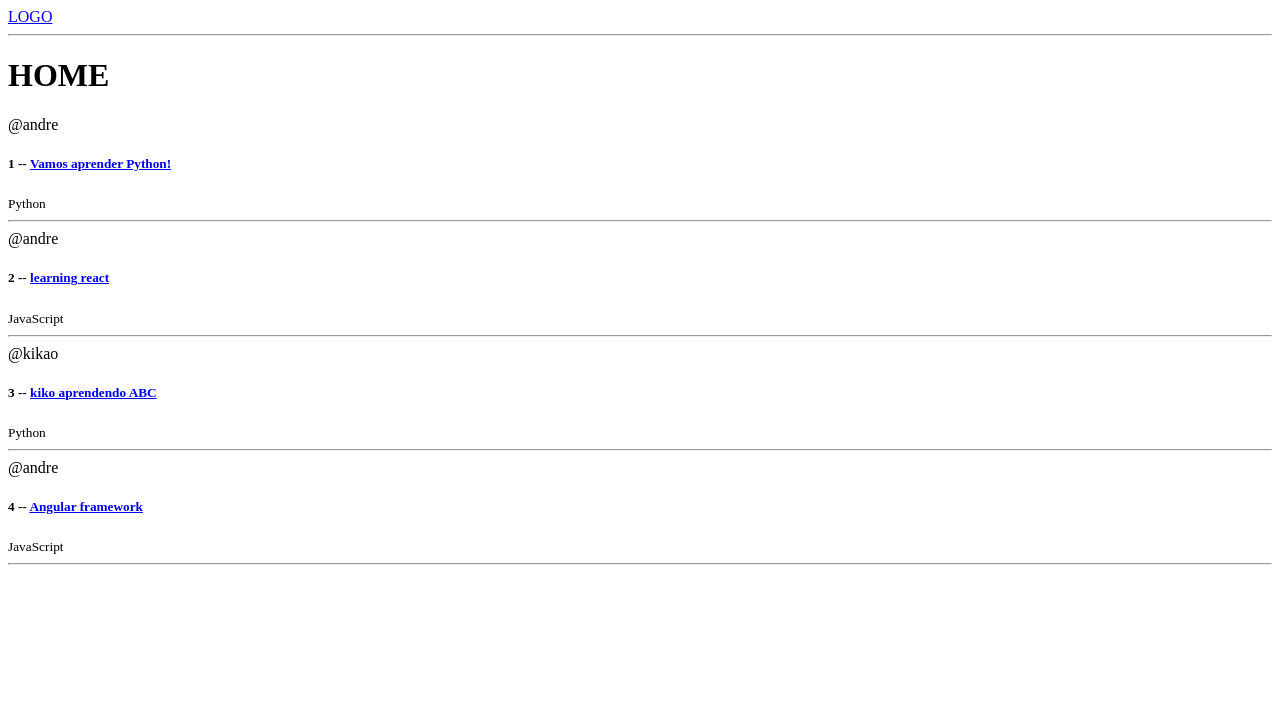
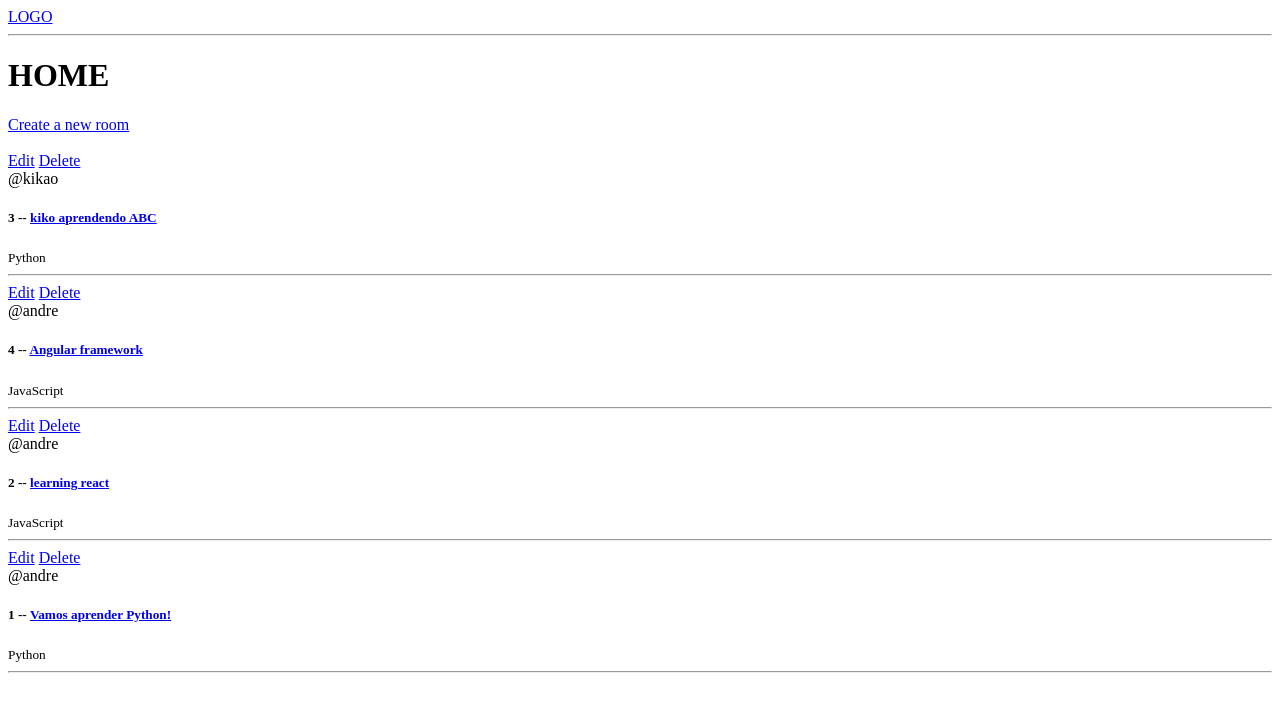
Before and after one commit to andrelzsousa/studybud, a Django app: page / in a window 1280 px wide. Shown: the top 712 px of the page. Run offline with Django 4.2, Linux system fonts and the light colour scheme; data comes from the database, SQL or seed files in the repository; both versions use the stored data as it was after the commit.

Commit message:
CRUD das salas

```diff
--- a/base/models.py
+++ b/base/models.py
@@ -16,6 +16,9 @@ class Room(models.Model):
     updated = models.DateTimeField(auto_now=True)
     created = models.DateField(auto_now_add=True)
 
+    class Meta:
+        ordering = ['-updated', '-created']
+
     def __str__ (self):
         return self.name
 
--- a/base/templates/base/home.html
+++ b/base/templates/base/home.html
@@ -4,12 +4,23 @@
 
 <h1>HOME</h1>
 
-{% for room in rooms %}
-<span>@{{room.host.username}}</span>
-<h5>{{room.id}} -- <a href="{% url 'room' room.id%}">{{room.name}}</a></h5>
-<small>{{room.topic.name}}</small>
+<a href="{% url 'create-room' %}">Create a new room</a>
+<br>
+<br>
 
-<hr>
-{% endfor %}
+<div>
+    {% for room in rooms %}
+    <a href="{% url 'update-room' room.id%}">Edit</a>
+    <a href="{% url 'delete-room' room.id%}">Delete</a>
+    <br>
+    <span>@{{room.host.username}}</span>
+    <h5>{{room.id}} -- <a href="{% url 'room' room.id%}">{{room.name}}</a></h5>
+    <small>{{room.topic.name}}</small>
+    <hr>
+    {% endfor %}
+</div>
+
+
+
 
 {% endblock content%}
--- a/base/urls.py
+++ b/base/urls.py
@@ -4,4 +4,7 @@ from . import views
 urlpatterns = [
     path('', views.home, name="home"),
     path('room/<str:pk>/', views.room, name="room"),
+    path('create-room/', views.createRoom, name="create-room"),
+    path('update-room/<str:pk>/', views.updateRoom, name="update-room"),
+    path('delete-room/<str:pk>/', views.deleteRoom, name="delete-room"),
 ]
--- a/base/views.py
+++ b/base/views.py
@@ -1,5 +1,7 @@
-from django.shortcuts import render
+from multiprocessing import context
+from django.shortcuts import render, redirect
 from .models import Room
+from .forms import RoomForm
 
 '''rooms = [
     {'id': 1, 'name': "Henrique pobre"},
@@ -17,3 +19,37 @@ def room(request, pk):
     room = Room.objects.get(id = pk)
     context = {'room': room}
     return render(request, "base/room.html", context)
+
+def createRoom(request):
+    form = RoomForm()
+
+    if request.method == 'POST':
+        form = RoomForm(request.POST)
+        if form.is_valid():
+            form.save()
+            return redirect('home')
+
+    context = {"form": form}
+    return render(request, "base/room_form.html", context)
+
+def updateRoom(request, pk):
+    room = Room.objects.get(id=pk)
+    form = RoomForm(instance=room)
+
+    if request.method == 'POST':
+        form = RoomForm(request.POST, instance=room)
+        if form.is_valid():
+            form.save()
+            return redirect('home')
+
+    context = {'form': form}
+    return render(request, 'base/room_form.html', context)
+
+def deleteRoom(request, pk):
+    room = Room.objects.get(id=pk)
+
+    if request.method == 'POST':
+        room.delete()
+        return redirect('home')
+
+    return render(request, "base/delete.html", {'obj': room})
```
Also changed, not shown: base/forms.py (added, +9 -0 lines), base/templates/base/delete.html (added, +14 -0 lines), base/templates/base/room_form.html (added, +13 -0 lines), db.sqlite3.
